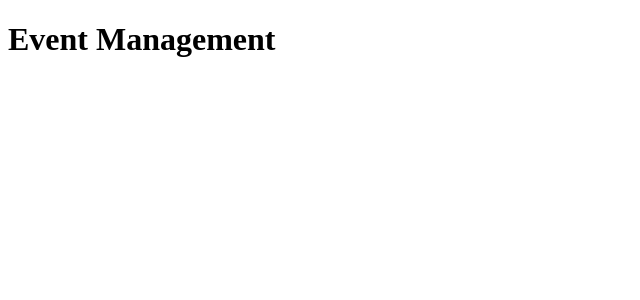
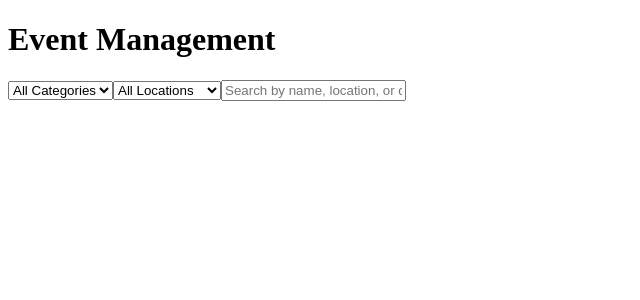
Before and after one commit to BadeMadhavi/EventManagement_Project, a React (Create React App) app in the folder my-app/: page / in a window 1280 px wide. Shown: the top 300 px of the page, without its empty margins (0-640 px from the left). Built offline with nearby package versions, Linux system fonts and the light colour scheme; the HTML template or start-up script is replaced by a standard one.

Commit message:
Added filtering options

```diff
--- a/my-app/src/Components/Events.jsx
+++ b/my-app/src/Components/Events.jsx
@@ -1,11 +1,34 @@
 function Events(){
+
+
   return(
     <div>
     <header>
         <h1>Event Management</h1>
       </header>
 
+
+      <div className="container">
+<div className="filter-container">
+<select onChange={(e) => setFilters({ ...filters, category: e.target.value })}>
+<option value="">All Categories</option>
+<option value="Workshop">Workshop</option>
+<option value="Conference">Conference</option>
+</select>
+<select onChange={(e) => setFilters({ ...filters, location: e.target.value })}>
+<option value="">All Locations</option>
+<option value="New York">New York</option>
+<option value="San Francisco">San Francisco</option>
+</select>
+<input
+            type="text"
+            placeholder="Search by name, location, or date"
+            onChange={(e) => setFilters({ ...filters, search: e.target.value })}
+          />
+</div>
+
+    </div>
     </div>
   )
 }
-export default Events
+export default Events;
--- /dev/null
+++ b/my-app/src/Components/index.css
@@ -0,0 +1,22 @@
+body {
+    font-family: 'Poppins', sans-serif;
+    margin: 0;
+    padding: 0;
+    background-color: #f4f4f9;
+    color: #333;
+  }
+
+  .container {
+    width: 90%;
+    margin: auto;
+  }
+
+  .header {
+    background: linear-gradient(to right, #6a11cb, #2575fc);
+    padding: 1rem;
+    color: white;
+    text-align: center;
+    font-size: 1.5rem;
+    font-weight: bold;
+    box-shadow: 0 4px 6px rgba(0, 0, 0, 0.1);
+  }
```
